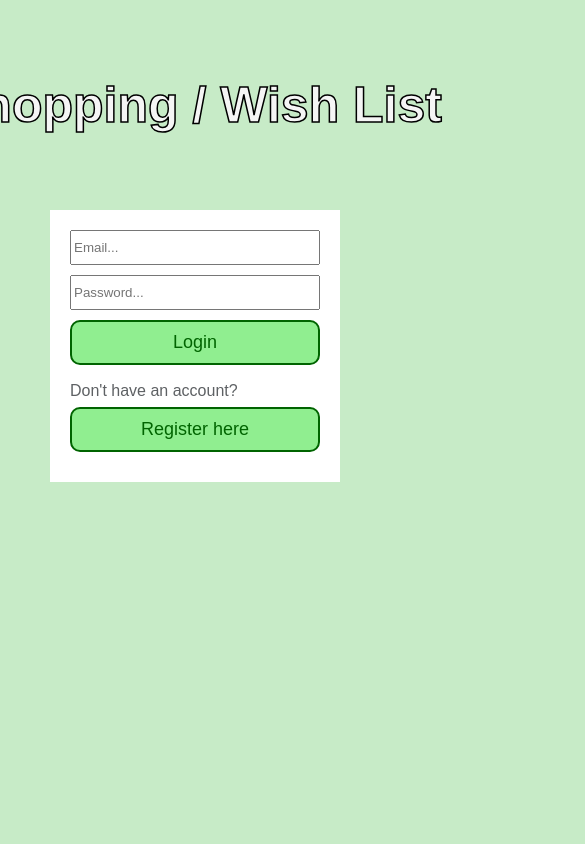
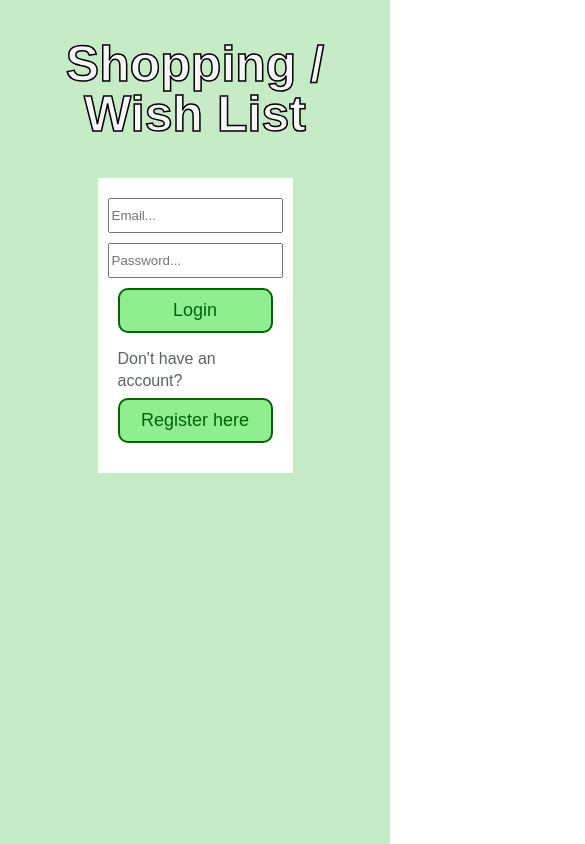
Before and after one commit to Joshua-Disney/shopping-list-frontend, a React (Create React App) app: page /login in a window 390 px wide. Shown: the whole page, 585 px wide, since content can reach past the window. Built offline with nearby package versions, Linux system fonts and the light colour scheme.

Commit message:
reactive login form

```diff
--- a/src/components/Login/LoginForm.js
+++ b/src/components/Login/LoginForm.js
@@ -56,6 +56,7 @@ const LoginForm = (props) => {
           <h1 className="title">Shopping / Wish List</h1>
           <div className="login-form">
             <form
+              className="input-fields"
               onSubmit={(event) => {
                 event.preventDefault();
                 props.login({
@@ -65,7 +66,7 @@ const LoginForm = (props) => {
                 setState({ ...state, loading: true });
               }}
             >
-              <div className="input-fields">
+              {/* <div className="input-fields"> */}
               <input
                 className="input-field"
                 type="text"
@@ -92,7 +93,7 @@ const LoginForm = (props) => {
               <button className="input-button" type="submit">
                 Login
               </button>
-              </div>
+              {/* </div> */}
             </form>
             <p>Don't have an account?</p>
             <button
@@ -111,6 +112,7 @@ const LoginForm = (props) => {
           <h1 className="title">Shopping / Wish List</h1>
           <div className="login-form">
             <form
+              className="input-fields"
               onSubmit={
                 // handleSubmit
                 (event) => {
@@ -127,7 +129,7 @@ const LoginForm = (props) => {
                 }
               }
             >
-              <div className="input-fields">
+              {/* <div className="input-fields"> */}
               <input
                 className="input-field"
                 type="text"
@@ -154,7 +156,7 @@ const LoginForm = (props) => {
               <button className="input-button" type="submit">
                 Register
               </button>
-              </div>
+              {/* </div> */}
             </form>
             <p>Already have an account?</p>
             <button
--- a/src/less/login.less
+++ b/src/less/login.less
@@ -13,6 +13,7 @@
 
     .title {
       margin: 10% 0 5% 0;
+      text-align: center;
       font-size: 5rem;
       font-weight: bold;
       color: whitesmoke;
@@ -60,3 +61,30 @@
     border-radius: 1rem;
   }
 }
+
+// =========================tablet view
+
+@media screen and (max-width: 800px) {
+  .login-container {
+    width: 100vw;
+
+    .login-width-container {
+      width: 100%;
+      min-width: 300px;
+    }
+  }
+}
+
+// =========================mobile view
+
+@media screen and (max-width: 500px) {
+  .login-container
+    .login-width-container
+    .login-form
+    .input-fields
+    .input-field {
+    width: 100%;
+    max-width: 250px;
+    min-width: 175px;
+  }
+}
```
Lines whose indentation alone changed are shown as unchanged.
